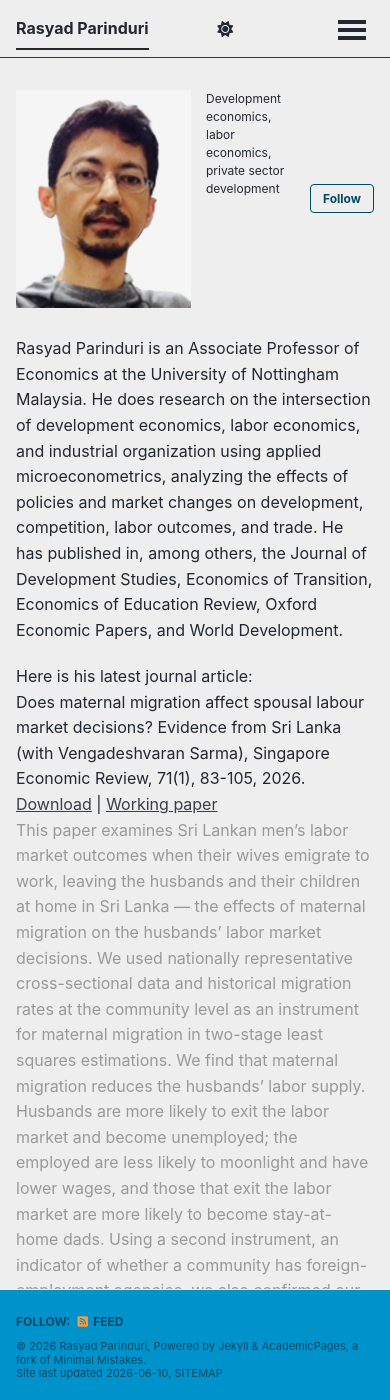
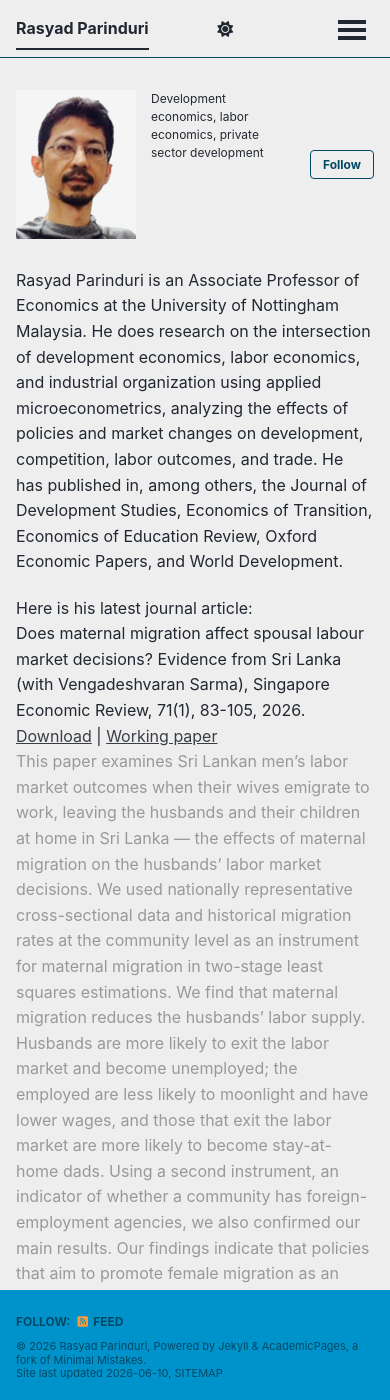
Before and after one commit to rasyadparinduri/rasyadparinduri.github.io, a Jekyll site: the page built from _pages/about.md, in a window 390 px wide and 1400 px high. Built offline with Jekyll 4.4.1, drawn with Linux system fonts in a browser that asks for light colours; a script bundle is joined from its source files by our own code; library files that are not in the unit come from our copies.

Commit message:
Update main.scss

```diff
--- a/assets/css/main.scss
+++ b/assets/css/main.scss
@@ -65,3 +65,10 @@
   width: 200px !important;
   height: auto !important;
 }
+
+@media (max-width: 768px) {
+  .author__avatar img {
+    width: 120px !important;
+    height: auto !important;
+  }
+}
```
